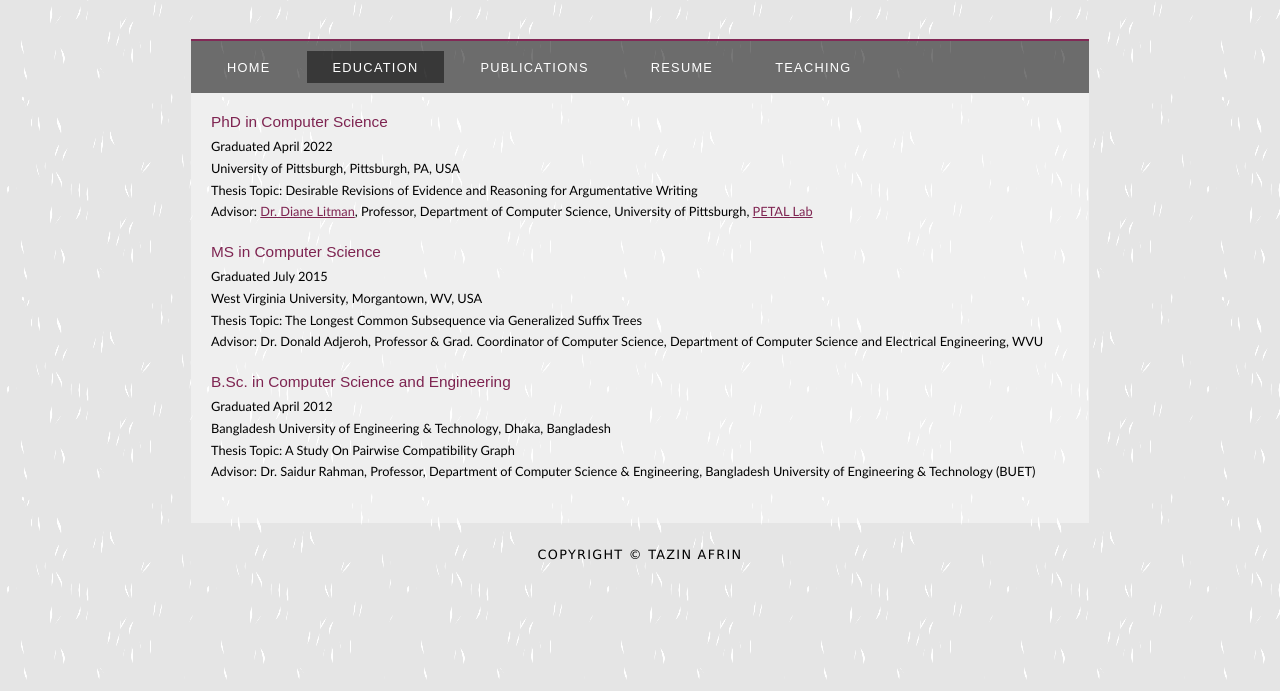
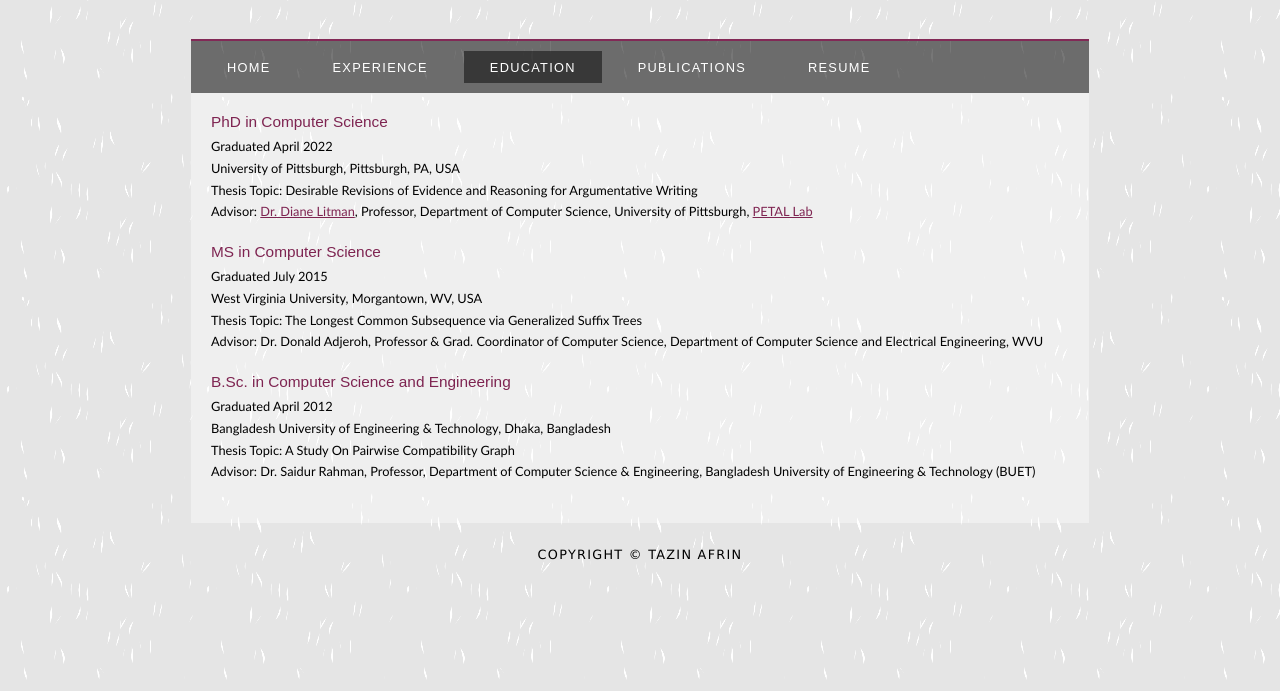
Before and after one commit to tazin-afrin/tazin-afrin.github.io, a plain HTML site: page education.html in a window 1280 px wide. Shown: the part 109-800 px from the top of the page. Drawn offline with Linux system fonts and the light colour scheme.

Commit message:
update info

```diff
--- a/education.html
+++ b/education.html
@@ -23,10 +23,10 @@
         <ul id="menu">
           <!-- put class="selected" in the li tag for the selected page - to highlight which page you're on -->
           <li><a href="index.html">Home</a></li>
+          <li><a href="experience.html">Experience</a></li>
             <li class="selected"><a href="education.html">Education</a></li>
           <li><a href="publications.html">Publications</a></li>
           <li><a href="files/tazinafrin.pdf">Resume</a></li>
-		  <li><a href="teaching.html">Teaching</a></li>
         </ul>
       </div>
     </div>
```
Also changed, not shown: index.html (+1 -1 lines), publications.html (+1 -1 lines), teaching.html (+0 -3 lines).
